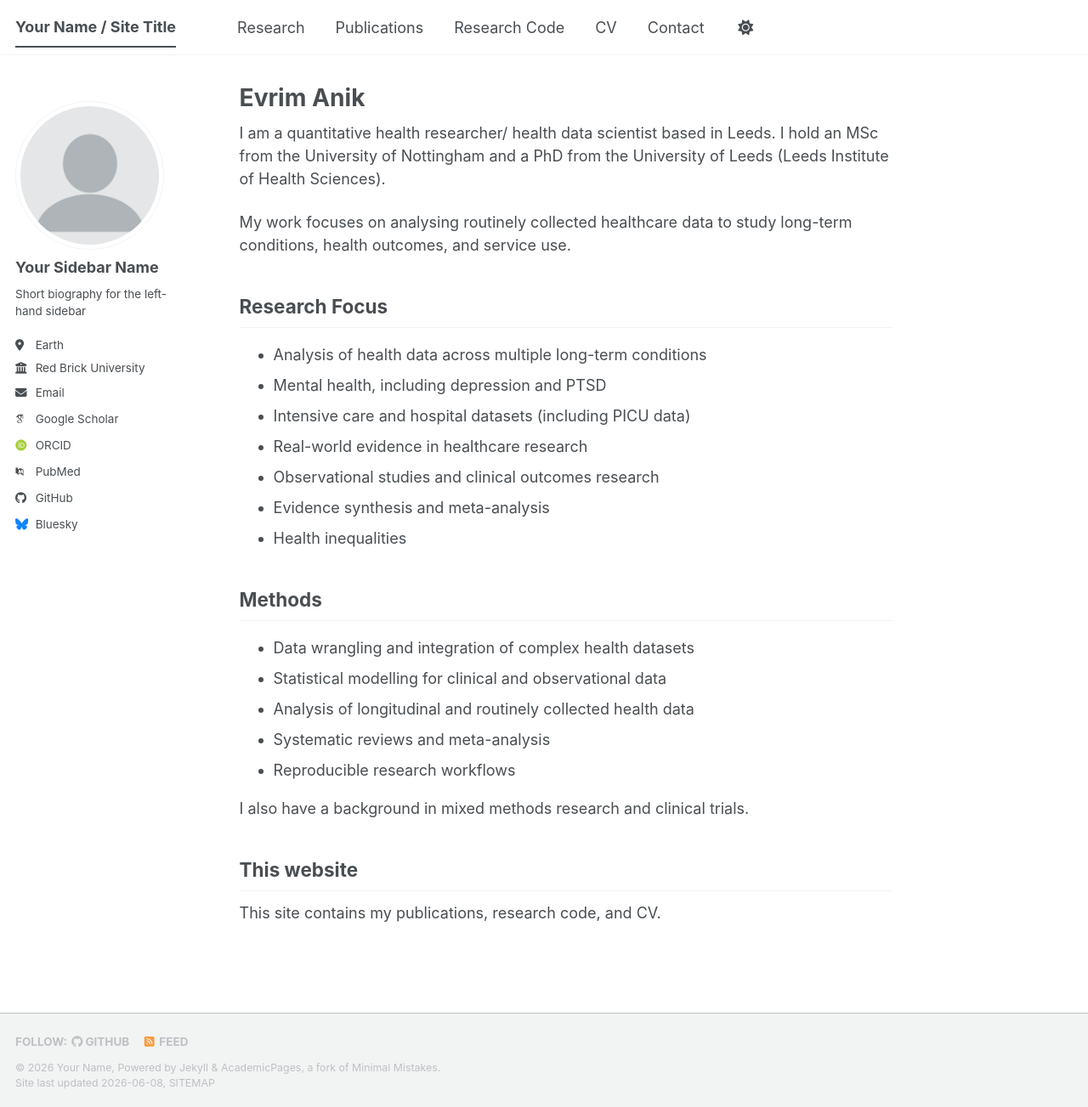
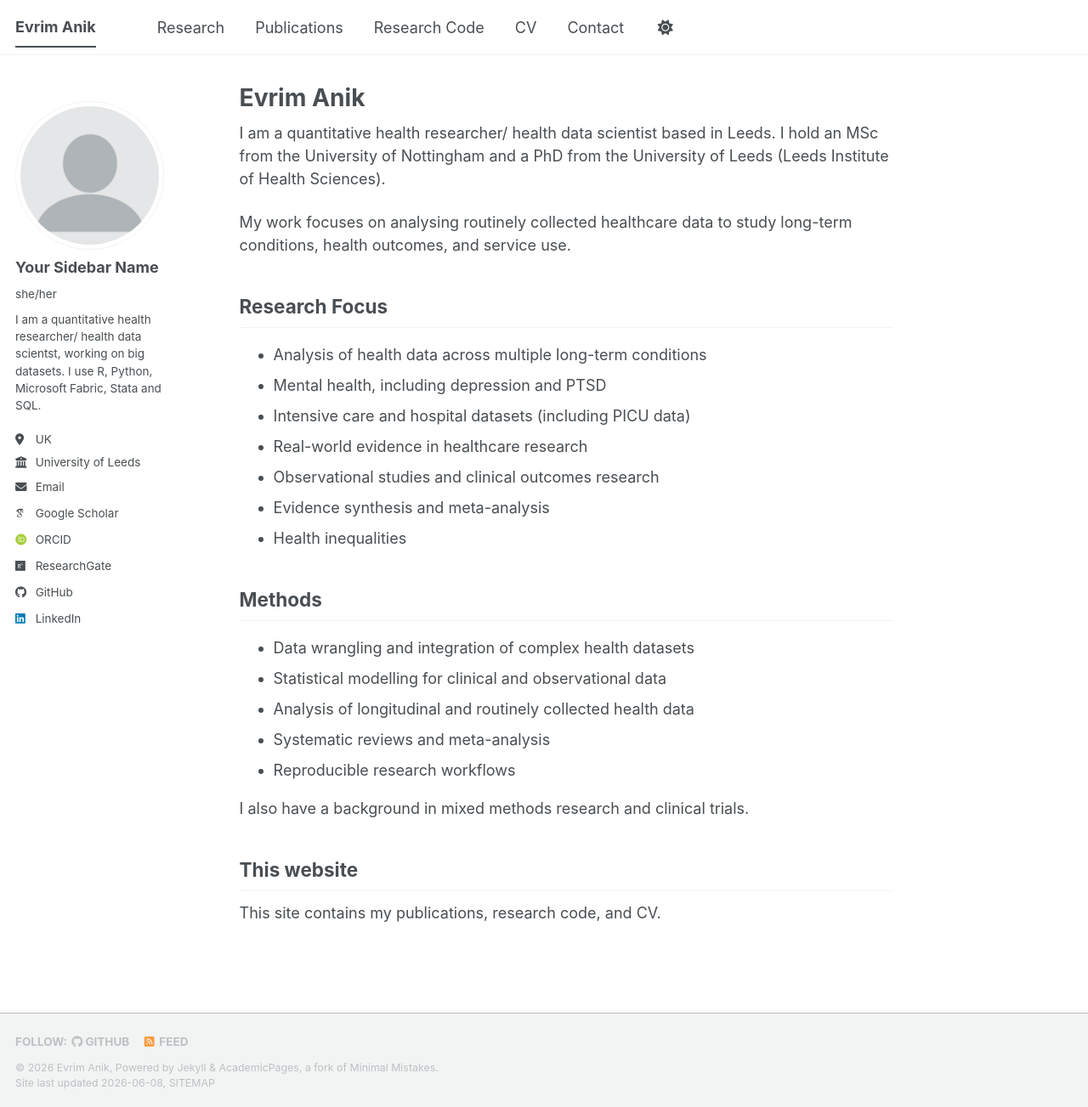
Before and after one commit to Evrim-anik/evrim-anik.github.io, a Jekyll site: the page built from _pages/about.md, in a window 1280 px wide and 1303 px high. Shown: the whole window at 85% size. Built offline with Jekyll 4.4.1, drawn with Linux system fonts in a browser that asks for light colours; some web fonts are replaced; a script bundle is joined from its source files by our own code; library files that are not in the unit come from our copies.

Commit message:
Update personal information in _config.yml

```diff
--- a/_config.yml
+++ b/_config.yml
@@ -9,14 +9,14 @@
 # Basic Site Settings
 locale                   : "en-US"
 site_theme               : "default" # The available themes options are "default", "air", "sunrise", "mint", "dirt" and "contrast"
-title                    : "Your Name / Site Title"
+title                    : "Evrim Anik"
 title_separator          : "-"
-name                     : &name "Your Name"
-description              : &description "Your Name's academic portfolio"   # Update this with a general description of your site, this is the default if not overridden by a page
-url                      : https://academicpages.github.io # The base hostname & protocol for your site e.g. "https://[your GitHub username].github.io",
+name                     : &name "Evrim Anik"
+description              : &description "Evrim Anik's academic portfolio"   # Update this with a general description of your site, this is the default if not overridden by a page
+url                      : https://evrim-anik.github.io # The base hostname & protocol for your site e.g. "https://[your GitHub username].github.io",
                                                            # or if you already have some other page hosted on Github then use "https://[your GitHub username].github.io/[Your Repo Name]"
 baseurl                  : "" # the subpath of your site, e.g. "/blog"
-repository               : "academicpages/academicpages.github.io"
+repository               : "https://github.com/Evrim-anik?tab=repositories"
 
 # Site Author - The following control what appear as part of the author content on the side bar.
 #               If a field is blank the icon and link will not appear, otherwise it will be shown.
@@ -25,12 +25,12 @@ author:
   # Biographic information
   avatar           : "profile.png"
   name             : "Your Sidebar Name"
-  pronouns         : # example: "she/her"
-  bio              : "Short biography for the left-hand sidebar"
-  location         : "Earth"
-  employer         : "Red Brick University"
+  pronouns         : "she/her"
+  bio              : "I am a quantitative health researcher/ health data scientst, working on big datasets. I use R, Python, Microsoft Fabric, Stata and SQL."
+  location         : "UK"
+  employer         : "University of Leeds"
   uri              : # URL
-  email            : "none@example.org"
+  email            : "https://medicinehealth.leeds.ac.uk/medicine/staff/5248/dr-evrim-anik"
 
   # Academic websites
   academia         : # URL
@@ -38,49 +38,23 @@ author:
   googlescholar    : "https://scholar.google.com/citations?user=PS_CX0AAAAAJ"
   inspire-hep      : # URL
   impactstory      : # URL
-  orcid            : "https://orcid.org/yourorcidurl"
+  orcid            : "https://orcid.org/0000-0003-3599-3404"
   semantic         : # URL
   ssrn             : # URL
-  pubmed           : "https://www.ncbi.nlm.nih.gov/pubmed/?term=john+snow"
-  researchgate     : # URL
+  pubmed           : #URL
+  researchgate     : "https://www.researchgate.net/profile/Evrim-Anik-2?ev=hdr_xprf"
   scopus           : # URL
   zotero           : # URL
 
 
   # Repositories and software development
-  bitbucket        : # Username - Update with your username on the site
-  codepen          : # Username
-  dribbble         : # Username
-  github           : "academicpages"
-  kaggle           : # Username
-  stackoverflow    : # User number or user number and name (i.e., use "1" or "1/jeff-atwood")
+
+  github           : "https://github.com/Evrim-anik?tab=repositories"
+
 
   # Social media
-  artstation       : # Username
-  bluesky          : "bsky.app" # Replace this with you Bluesky username
-  facebook         : # Username
-  flickr           : # Username
-  foursquare       : # Username
-  goodreads        : # Username
-  google_plus      : # Username
-  keybase          : # Username
-  instagram        : # Username
-  lastfm           : # Username
-  linkedin         : # Username
-  mastodon         : # URL
-  medium           : # URL
-  pinterest        : # Username
-  soundcloud       : # Username
-  steam            : # Username
-  telegram         : # URL
-  tumblr           : # Username
-  twitter          : # Username for X / Twitter
-  vine             : # Username
-  weibo            : # Username
-  wikipedia        : # Username
-  xing             : # Username
-  youtube          : # Username
-  zhihu            : # Username
+  linkedin         : "https://www.linkedin.com/in/evrim-anik/"
+
 
 # Publication Category - The following the list of publication categories and their headings
 publication_category:
```
